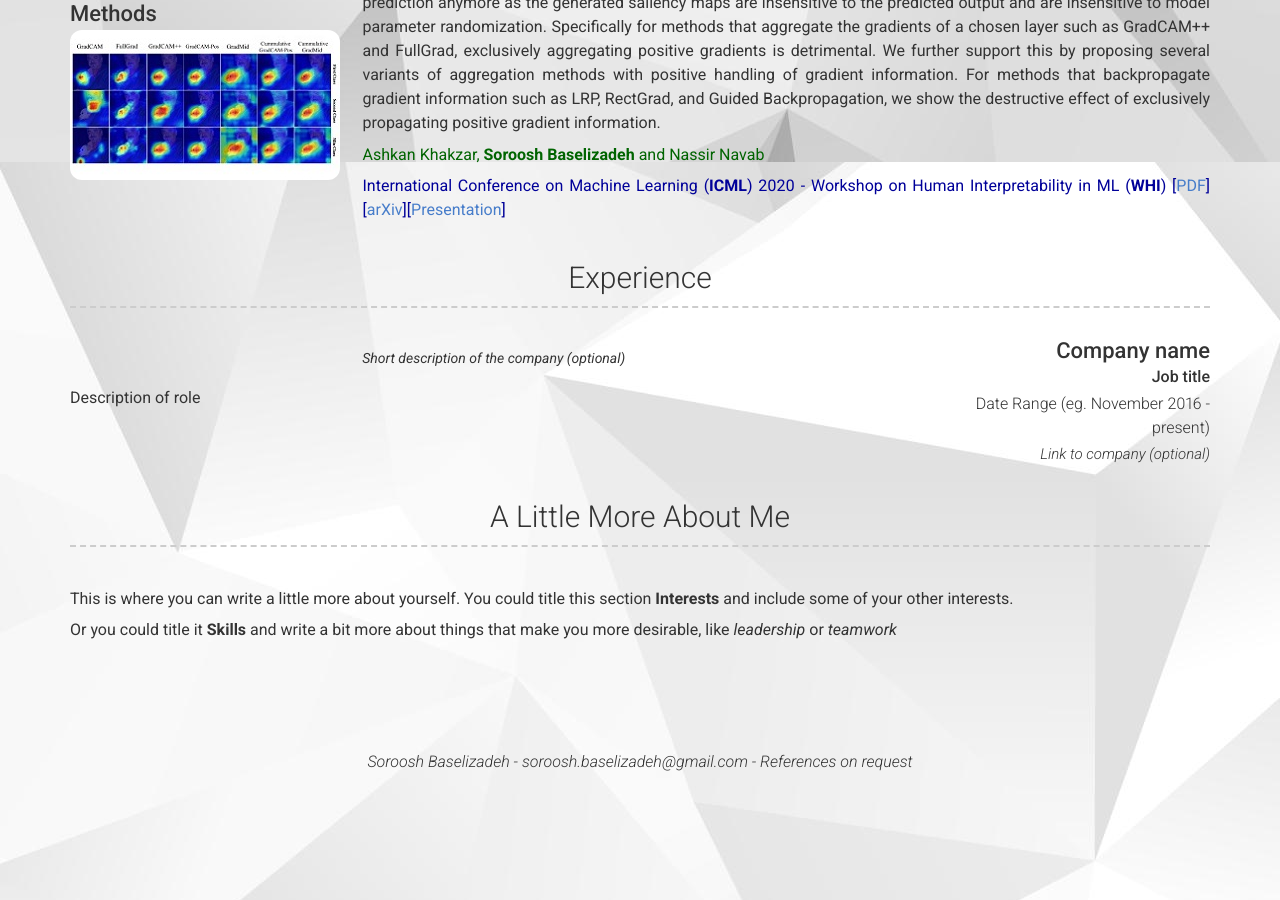
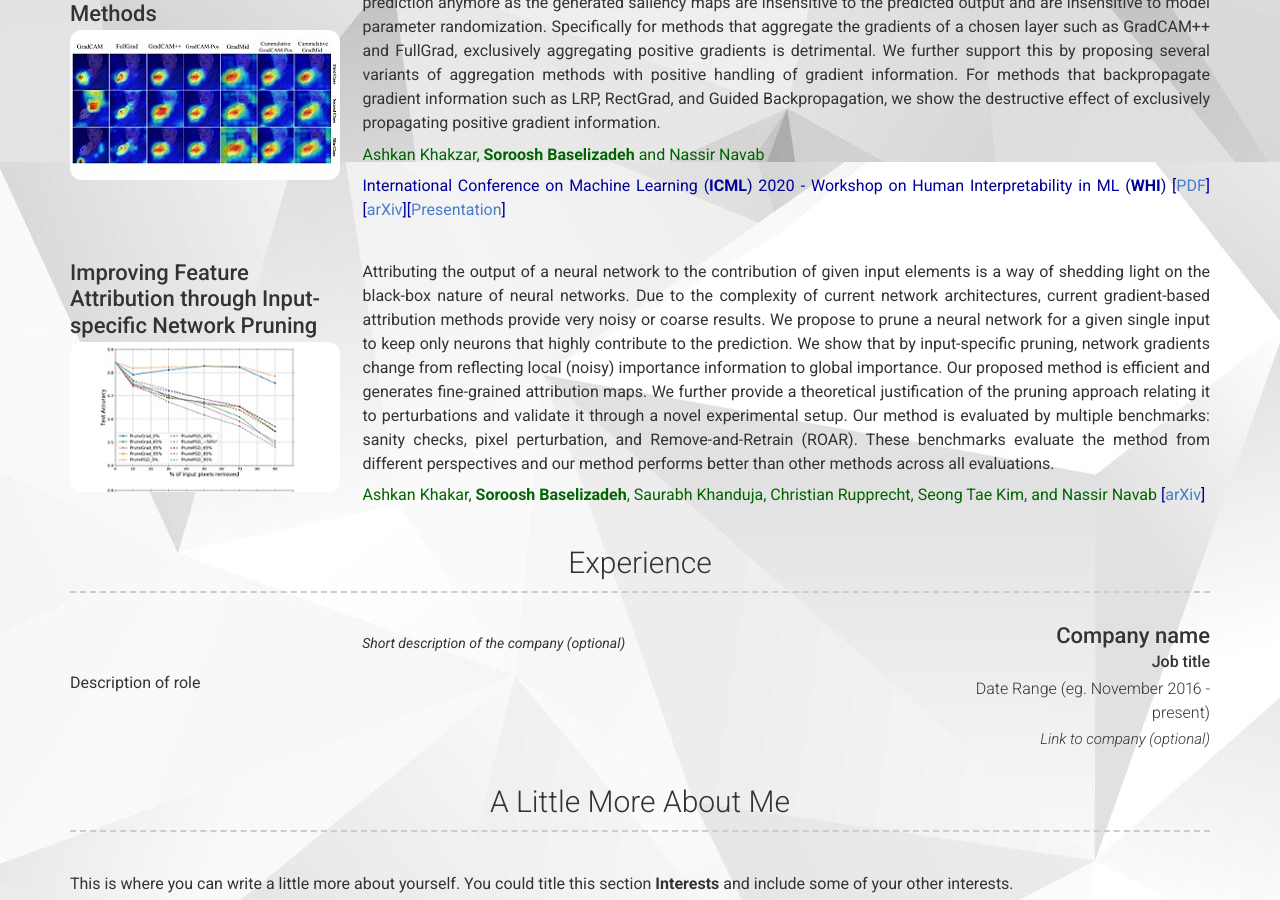
Before and after one commit to Soroosh-Bsl/soroosh-bsl.github.io, a Jekyll site: the page built from index.md, in a window 1280 px wide and 900 px high, scrolled down 1838 px. Built offline with Jekyll 4.4.1, drawn with Linux system fonts in a browser that asks for light colours; nearby versions of some CDN libraries; a style sheet for code colours, icons or effects is not loaded.

Commit message:
add pub 4

```diff
--- a/_config.yml
+++ b/_config.yml
@@ -135,6 +135,14 @@ content:
 
           <span style="color:#000099"> International Conference on Machine Learning (<strong>ICML</strong>) 2020 - Workshop on Human Interpretability in ML (<strong>WHI</strong>)
           [<a href="url(/pubs/rethink_pos_grad_main.pdf)">PDF</a>][<a href="https://arxiv.org/abs/2012.00362">arXiv</a>][<a href="url(/pubs/rethink_pos_grad_vid.pdf)">Presentation</a>]</span>
+      - layout: left
+        title: Improving Feature Attribution through Input-specific Network Pruning
+        image: /images/pruning.jpg
+        description: |
+          Attributing the output of a neural network to the contribution of given input elements is a way of shedding light on the black-box nature of neural networks. Due to the complexity of current network architectures, current gradient-based attribution methods provide very noisy or coarse results. We propose to prune a neural network for a given single input to keep only neurons that highly contribute to the prediction. We show that by input-specific pruning, network gradients change from reflecting local (noisy) importance information to global importance. Our proposed method is efficient and generates fine-grained attribution maps. We further provide a theoretical justification of the pruning approach relating it to perturbations and validate it through a novel experimental setup. Our method is evaluated by multiple benchmarks: sanity checks, pixel perturbation, and Remove-and-Retrain (ROAR). These benchmarks evaluate the method from different perspectives and our method performs better than other methods across all evaluations.
+
+          <span style="color:#006400"> Ashkan Khakar, <strong>Soroosh Baselizadeh</strong>, Saurabh Khanduja, Christian Rupprecht, Seong Tae Kim, and Nassir Navab </span>
+          <span style="color:#000099">[<a href="https://arxiv.org/abs/1911.11081">arXiv</a>]</span>
   - title: Experience
     layout: list
     content:
```
Also changed, not shown: images/pruning.jpg (added).
